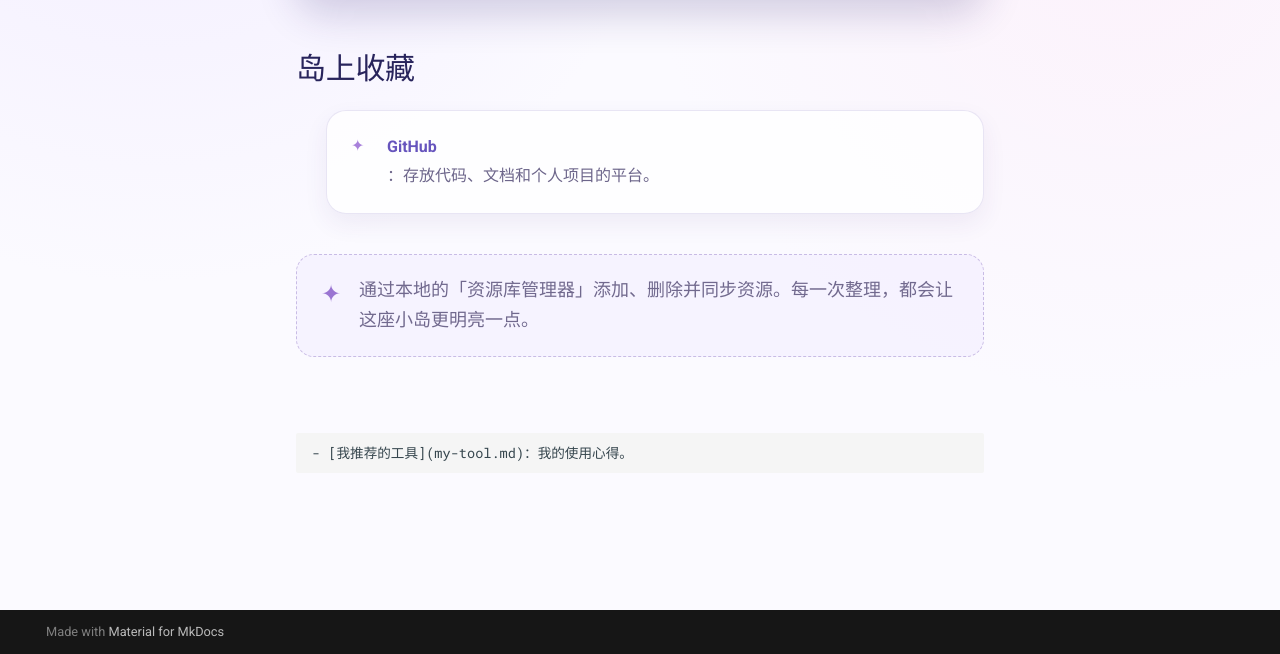
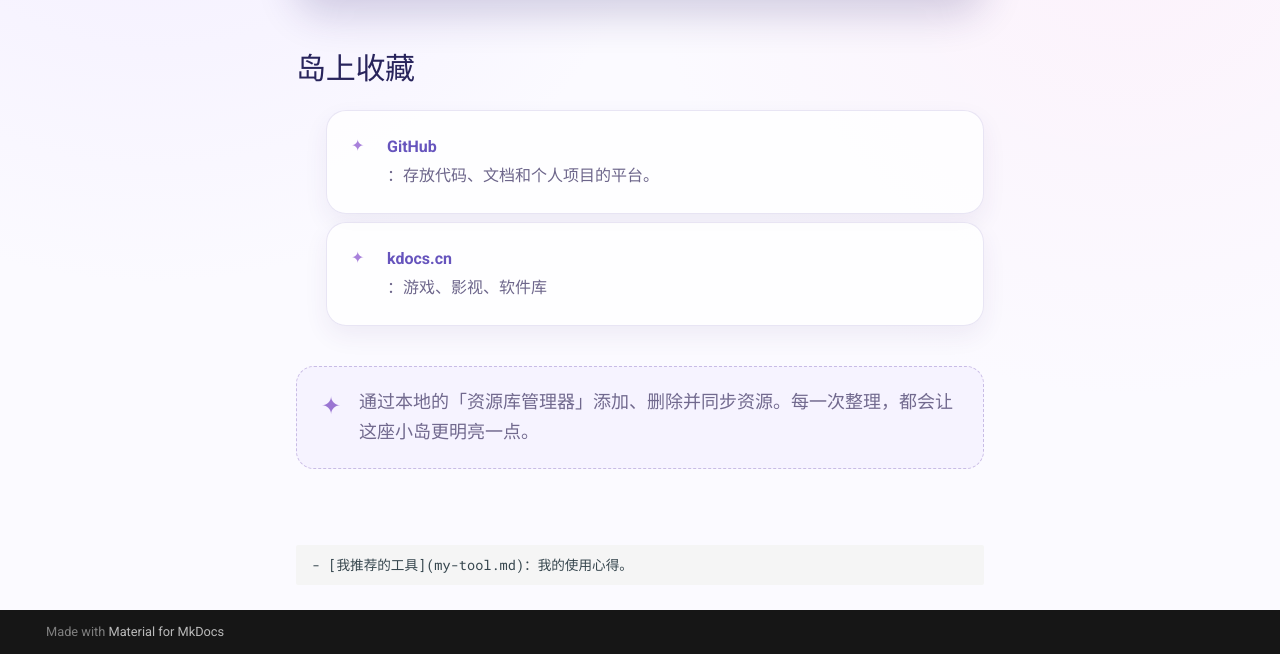
Before and after one commit to yybss149/yybss149.github.io, an MkDocs documentation site: the page built from docs/resources/index.md, in a window 1280 px wide and 1102 px high. Shown: the part 448-1102 px from the top of the window. Built offline with MkDocs 1.6.1 and Material for MkDocs 9.7.7, drawn with Linux system fonts in a browser that asks for light colours.

Commit message:
Update resource library

```diff
--- a/docs/resources/index.md
+++ b/docs/resources/index.md
@@ -13,6 +13,7 @@
 <!-- RESOURCE_MANAGER_START -->
 
 - [GitHub](https://github.com/)：存放代码、文档和个人项目的平台。
+- [kdocs.cn](https://www.kdocs.cn/l/cvddWLY5Dvef)：游戏、影视、软件库
 
 <!-- RESOURCE_MANAGER_END -->
 
```
